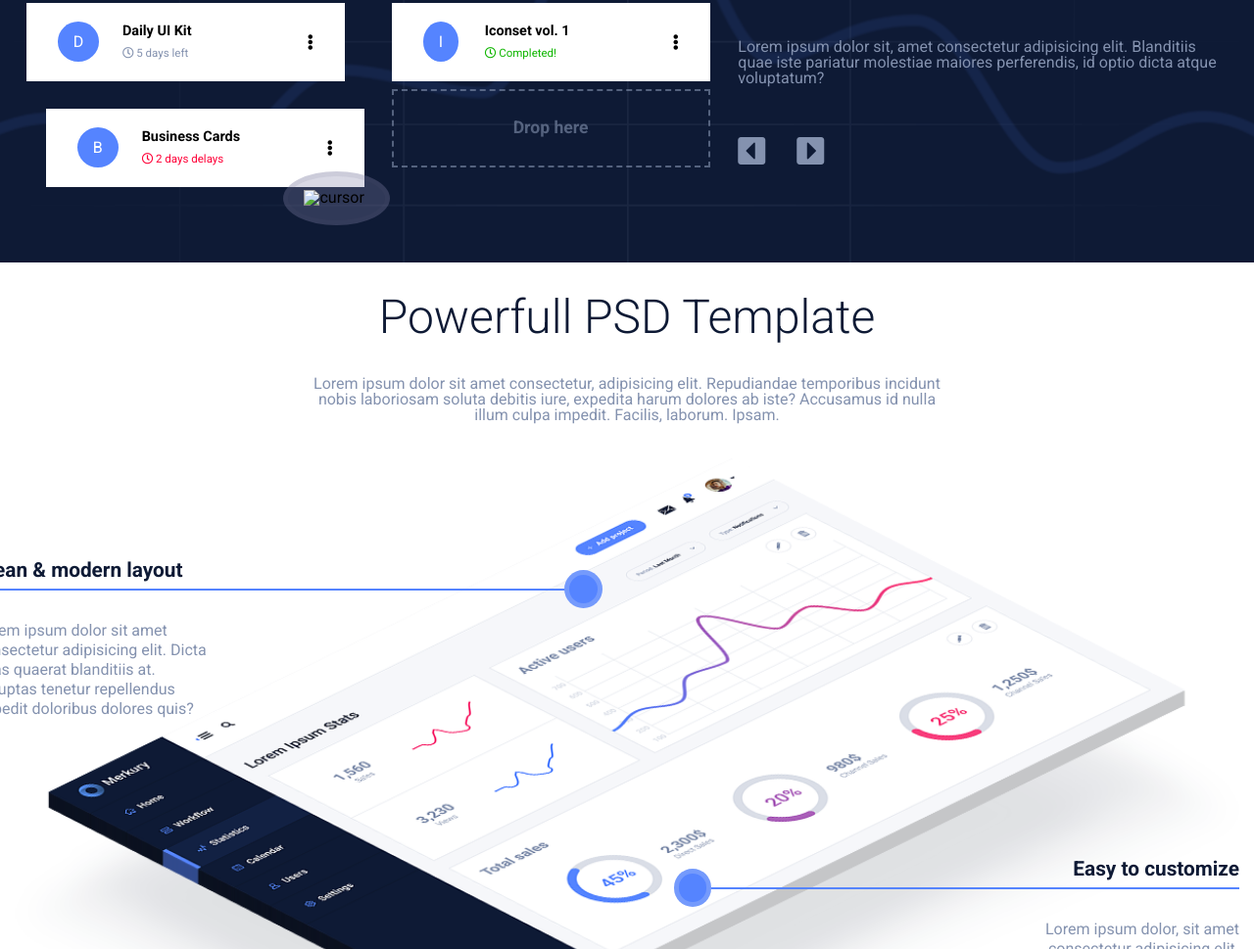
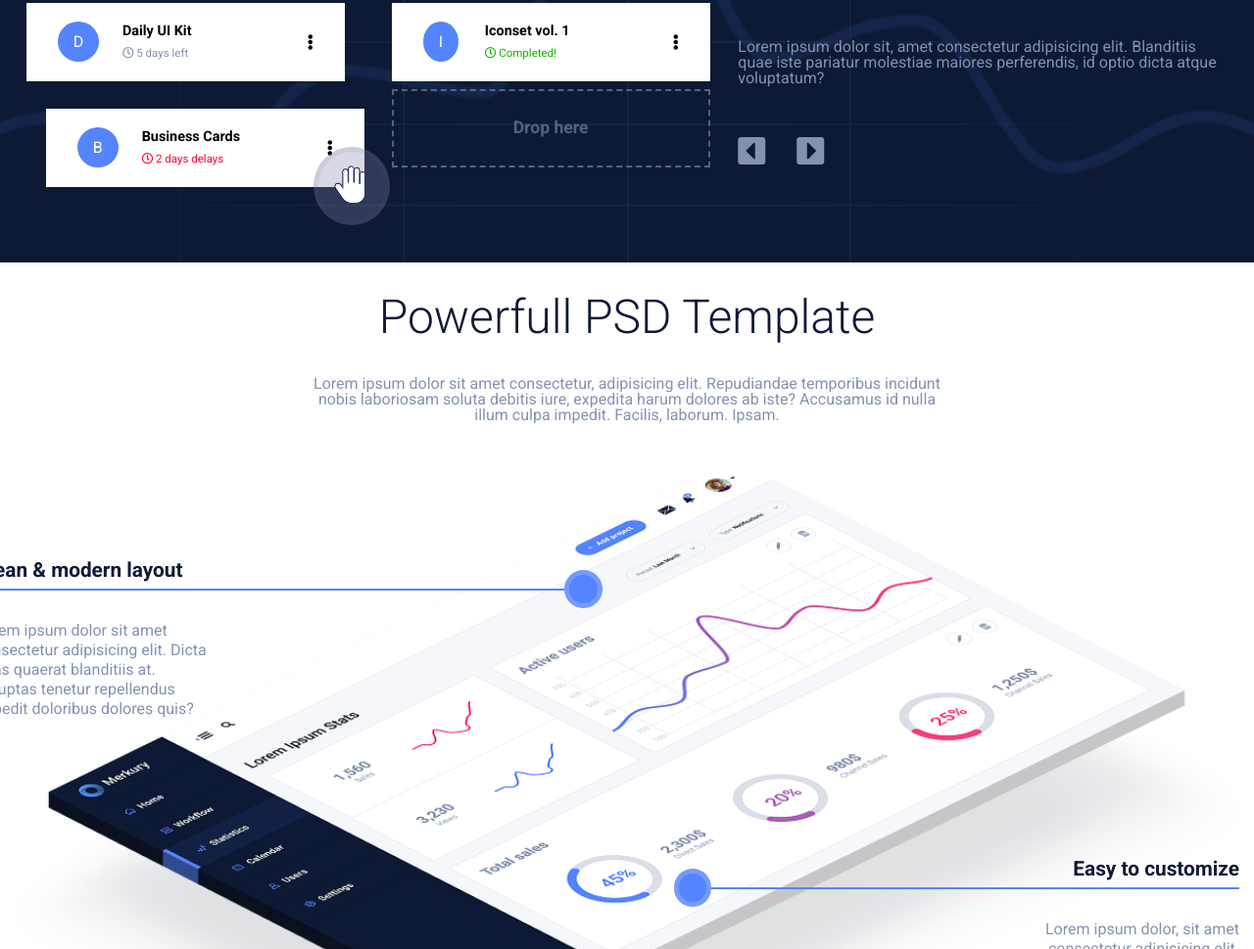
Before and after one commit to kirillivan0v/merkury_layout, a plain HTML site: page index.html in a window 1280 px wide. Shown: the part 2159-3128 px from the top of the page at 98% size. Drawn offline with nearby package versions, Linux system fonts and the light colour scheme; the site is published under a folder, as on GitHub Pages, so addresses that start at the root find nothing.

Commit message:
Update index.html

```diff
--- a/index.html
+++ b/index.html
@@ -112,7 +112,7 @@
 
                             <div class="draged-card__cursor">
                                 <!-- <i class="far fa-hand-pointer"></i> -->
-                                <img src="/img/hand-gesture.png" alt="cursor">
+                                <img src="img/hand-gesture.png" alt="cursor">
                             </div>
                     </div>
 
```
